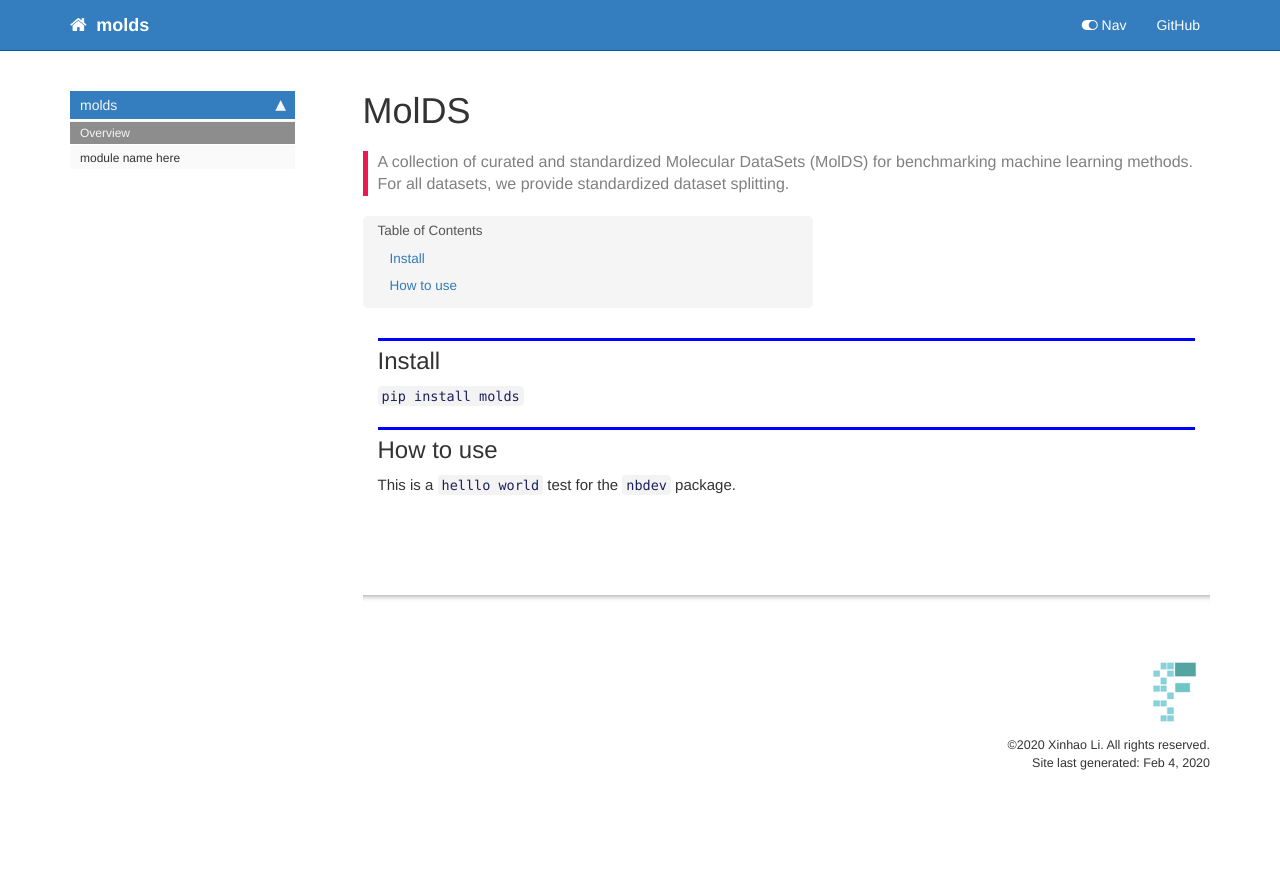
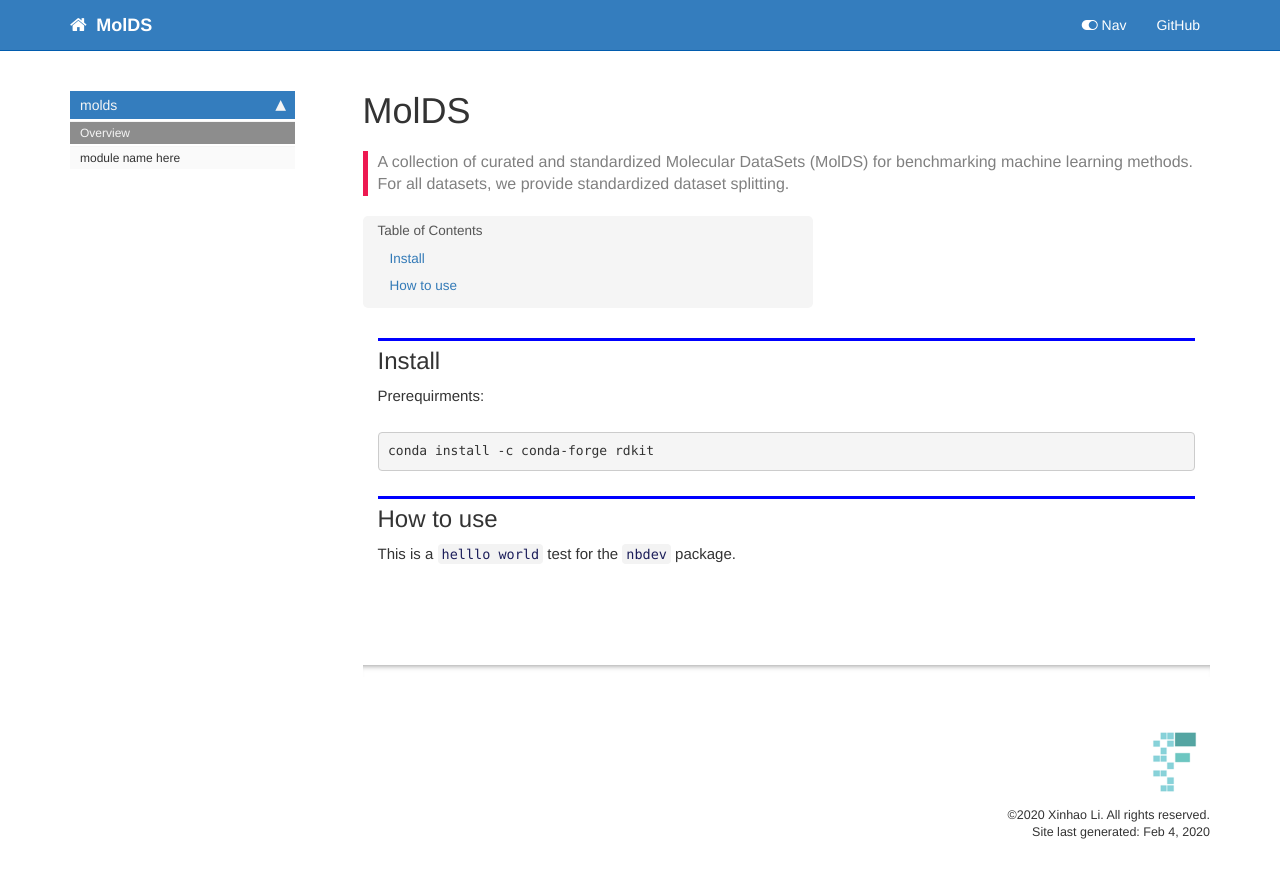
Before and after one commit to XinhaoLi74/molds, a Jekyll site: the page built from docs/index.html, in a window 1280 px wide. Shown: the top 878 px of the page. Built offline with Jekyll 4.4.1, drawn with Linux system fonts in a browser that asks for light colours; nearby versions of some CDN libraries; comment, search, counter and statistics services are not loaded; part of the change alters nothing that is shown.

Commit message:
fix gitpage

```diff
--- a/docs/_config.yml
+++ b/docs/_config.yml
@@ -1,7 +1,7 @@
-repository: xinhaoli/molds
+repository: XinhaoLi74/molds
 output: web
-topnav_title: molds
-site_title: molds
+topnav_title: MolDS
+site_title: MolDS
 company_name: Xinhao Li
 description: A collection of molecule datasets for benchmarking machine learning methods.
 # Set to false to disable KaTeX math
--- a/docs/index.html
+++ b/docs/index.html
@@ -30,7 +30,9 @@ summary: "A collection of curated and standardized Molecular DataSets (MolDS) fo
 </div>
 <div class="cell border-box-sizing text_cell rendered"><div class="inner_cell">
 <div class="text_cell_render border-box-sizing rendered_html">
-<p><code>pip install molds</code></p>
+<p>Prerequirments:</p>
+
+<pre><code>conda install -c conda-forge rdkit</code></pre>
 
 </div>
 </div>
```
Also changed, not shown: README.md.
